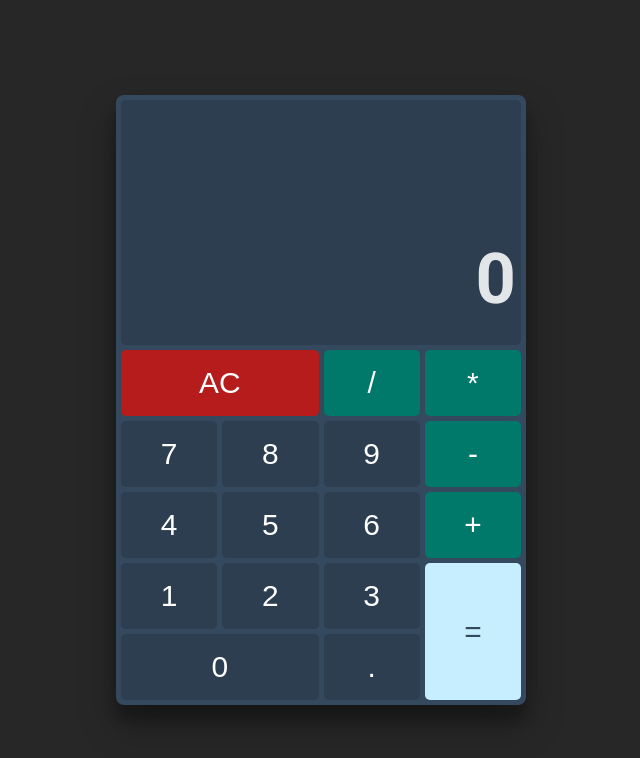
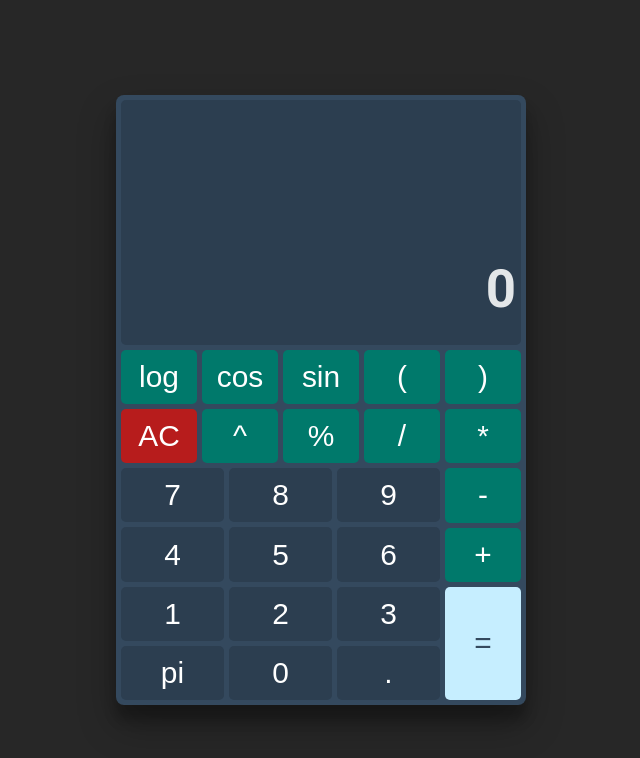
Before and after one commit to XabyNix/calculator, a React (Vite) app: page / in a window 1280 px wide. Shown: the top 758 px of the page, without its empty margins (319-959 px from the left). Built offline with nearby package versions, Linux system fonts and the light colour scheme.

Commit message:
commit before changing

```diff
--- a/package.json
+++ b/package.json
@@ -4,7 +4,7 @@
 	"version": "0.0.0",
 	"type": "module",
 	"scripts": {
-		"dev": "vite --host",
+		"dev": "vite",
 		"build": "tsc && vite build",
 		"lint": "eslint . --ext ts,tsx --report-unused-disable-directives --max-warnings 0",
 		"preview": "vite preview"
--- a/src/App.css
+++ b/src/App.css
@@ -2,16 +2,29 @@
 	display: grid;
 	flex: 0 1 350px;
 	gap: 5px;
-	grid-template-columns: repeat(4, 1fr);
-	grid-template-rows: repeat(5, 1fr);
+	grid-template-columns: repeat(5, 1fr);
+	grid-template-rows: repeat(6, 1fr);
 	grid-template-areas:
-		"clear clear divide multiply"
-		"seven eight nine subtract"
-		"four five six add"
-		"one two three equals"
-		"zero zero decimal equals";
+		"log	cos 	sin		openBraket	closeBraket"
+		"clear expo		perc 	div		mul"
+		"numbers	 numbers	 numbers	 numbers	 sub"
+		"numbers	 numbers	 numbers	 numbers	 add"
+		"numbers	 numbers	 numbers	 numbers	 equals"
+		"numbers	 numbers	 numbers	 numbers	 equals";
 }
-.button {
+.numbersContainer {
+	grid-area: numbers;
+	display: grid;
+	gap: 5px;
+	grid-template-columns: repeat(3, 1fr);
+	grid-template-rows: repeat(4, 1fr);
+	grid-template-areas:
+		"seven eight nine"
+		"four five six"
+		"one two three"
+		"pigreco zero dec";
+}
+.btn {
 	font-size: 1.7rem;
 	background-color: var(--main-color);
 	cursor: pointer;
@@ -50,7 +63,7 @@
 	margin: 0;
 	width: inherit;
 
-	font-size: 4rem;
+	font-size: 3rem;
 	word-break: break-all;
 	text-align: end;
 	vertical-align: bottom;
--- a/src/App.tsx
+++ b/src/App.tsx
@@ -1,4 +1,4 @@
-import { buttons } from "./data/calulatorButtons";
+import { buttons, operations } from "./data/calulatorButtons";
 import { useState } from "react";
 import { evaluate } from "mathjs";
 import "./App.css";
@@ -12,14 +12,6 @@ function App() {
 		const splittedExp = expression.split(/([-+*/])/);
 		const lastFromSplitted = splittedExp[splittedExp.length - 1];
 		const lastLetter = expression.slice(-1);
-
-		/*
-
-		5*-+5 = 10
-		5*-5 = -25
-
-
-		*/
 
 		switch (value) {
 			case "=":
@@ -36,7 +28,11 @@ function App() {
 					} else setExpression(expression + value);
 				}
 				break;
-
+			case "cos":
+			case "sin":
+			case "log":
+				setExpression(expression + value + "(");
+				break;
 			default:
 				if (OPERATIONS.includes(value) && OPERATIONS.includes(lastLetter)) {
 					setExpression(expression.slice(0, -1) + value);
@@ -58,17 +54,32 @@ function App() {
 					<p id="display">{expression || "0"}</p>
 				</div>
 				<div className="boardContainer">
-					{buttons.map(({ id, value, isOperation }) => (
+					<div className="numbersContainer">
+						{buttons.map(({ id, value }) => (
+							<button
+								className="btn"
+								onClick={() => handleClick(value)}
+								key={value}
+								type="button"
+								id={id}
+								style={{ gridArea: id }}
+							>
+								{value}
+							</button>
+						))}
+					</div>
+					{operations.map(({ id, value }) => (
 						<button
-							className={`button ${isOperation ? "operation" : ""} `}
+							id={id}
 							onClick={() => handleClick(value)}
-							key={id}
-							type="button"
-							id={id}
+							className="btn operation"
 							style={{ gridArea: id }}
 						>
 							{value}
 						</button>
+
+						//ora ho base e
+						//cotangente tangente radice quadrata radice ennesima log base n
 					))}
 				</div>
 			</div>
--- a/src/data/calulatorButtons.ts
+++ b/src/data/calulatorButtons.ts
@@ -40,29 +40,17 @@ export const buttons = [
 		value: "9",
 	},
 	{
-		id: "decimal",
+		id: "dec",
 		value: ".",
 	},
+
 	{
-		id: "add",
-		value: "+",
-		isOperation: true,
+		id: "pigreco",
+		value: "pi",
 	},
-	{
-		id: "subtract",
-		value: "-",
-		isOperation: true,
-	},
-	{
-		id: "multiply",
-		value: "*",
-		isOperation: true,
-	},
-	{
-		id: "divide",
-		value: "/",
-		isOperation: true,
-	},
+];
+
+export const operations = [
 	{
 		id: "equals",
 		value: "=",
@@ -71,6 +59,48 @@ export const buttons = [
 		id: "clear",
 		value: "AC",
 	},
+	{
+		id: "add",
+		value: "+",
+	},
+	{
+		id: "sub",
+		value: "-",
+	},
+	{
+		id: "mul",
+		value: "*",
+	},
+	{
+		id: "div",
+		value: "/",
+	},
+	{
+		id: "perc",
+		value: "%",
+	},
+	{
+		id: "sin",
+		value: "sin",
+	},
+	{
+		id: "cos",
+		value: "cos",
+	},
+	{
+		id: "log",
+		value: "log",
+	},
+	{
+		id: "expo",
+		value: "^",
+	},
+	{
+		id: "openBraket",
+		value: "(",
+	},
+	{
+		id: "closeBraket",
+		value: ")",
+	},
 ];
-
-export type Tbutton = (typeof buttons)[0];
```
